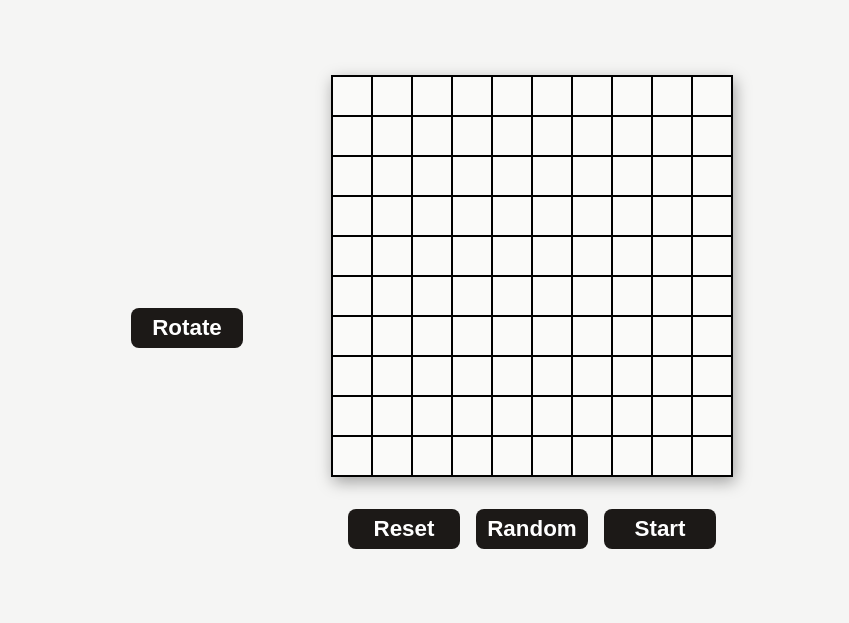
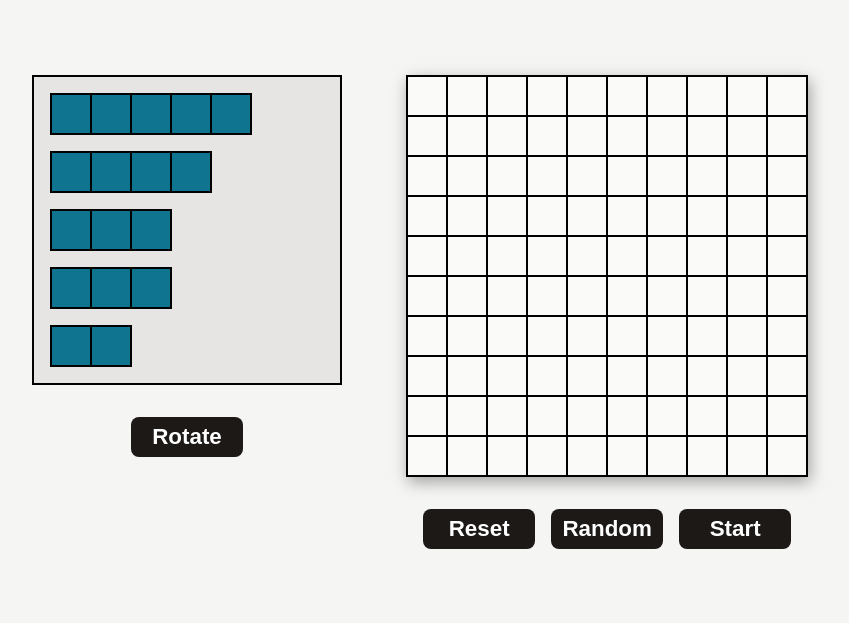
Before and after one commit to ev0clu/battleship, a website built with webpack: page dist/index.html in a window 1280 px wide. Shown: the part 124-747 px from the top of the page, without its empty margins (220-1069 px from the left). Built offline with nearby package versions, Linux system fonts and the light colour scheme; a web font is replaced by a local one.

Commit message:
Drag and drop layout is prepared

```diff
--- a/src/assets/style.css
+++ b/src/assets/style.css
@@ -58,11 +58,12 @@ main {
 }
 
 .content-init {
+    align-items: flex-start;
     gap: 4rem;
 }
 
-#ship-container,
-#ship-choosing-container {
+#init-board-container,
+#init-ship-container {
     display: flex;
     flex-direction: column;
     justify-content: center;
@@ -70,9 +71,40 @@ main {
     gap: 2rem;
 }
 
-#ship-choosing-container {
-    height: 15rem;
-    width: 10rem;
+.ship-drag-container {
+    display: flex;
+    flex-direction: column;
+    justify-content: flex-start;
+    align-items: flex-start;
+    width: 19.4rem;
+    height: 19.4rem;
+    padding: 0.5rem;
+    border: 2px solid black;
+    background-color: #e7e5e4;
+}
+
+.ship-container {
+    display: flex;
+    flex-direction: row;
+    justify-content: flex-start;
+    align-items: flex-start;
+    margin: 0.5rem;
+    border: 0.5px solid black;
+}
+
+.drag-container-toggle {
+    flex-direction: row;
+}
+
+.ship-container-toggle {
+    flex-direction: column;
+}
+
+.cell-ship {
+    border: 1px solid black;
+    cursor: move;
+    height: 2.5rem;
+    width: 2.5rem;
 }
 
 .cell-player-board,
@@ -91,6 +123,7 @@ main {
     cursor: crosshair;
 }
 
+.cell-ship,
 .ship {
     background-color: var(--ship-color);
 }
--- a/src/modules/controller.js
+++ b/src/modules/controller.js
@@ -67,6 +67,13 @@ const controller = (() => {
         });
     };
 
+    const rotateButtonEventListener = () => {
+        const rotateButton = document.getElementById('btn-rotate');
+        rotateButton.addEventListener('click', () => {
+            ui.toggleShipDirection();
+        });
+    };
+
     const resetButtonEventListener = () => {
         const resetButton = document.getElementById('btn-reset');
         resetButton.addEventListener('click', () => {
@@ -108,6 +115,7 @@ const controller = (() => {
 
     const renderInitPage = () => {
         ui.createInitPage();
+        rotateButtonEventListener();
         resetButtonEventListener();
         randomButtonEventListener();
         startButtonEventListener();
--- a/src/modules/ui.js
+++ b/src/modules/ui.js
@@ -95,9 +95,42 @@ const ui = (() => {
         return content;
     };
 
+    const toggleShipDirection = () => {
+        const shipDragContainer = document.querySelector('.ship-drag-container');
+        const shipContainer = document.querySelectorAll('.ship-container');
+
+        shipDragContainer.classList.toggle('drag-container-toggle');
+
+        shipContainer.forEach((element) => {
+            element.classList.toggle('ship-container-toggle');
+        });
+    };
+
+    const createShip = (length) => {
+        const ship = document.createElement('div');
+        ship.setAttribute('class', 'ship-container ');
+
+        for (let i = 0; i < length; i++) {
+            const shipCell = document.createElement('div');
+            shipCell.setAttribute('class', `cell-ship`);
+            shipCell.setAttribute('data-index', `${i}`);
+            ship.appendChild(shipCell);
+        }
+
+        return ship;
+    };
+
     const createShipContainer = () => {
         const shipContainer = document.createElement('div');
-        shipContainer.id = 'ship-container';
+        shipContainer.setAttribute('class', 'ship-drag-container');
+
+        shipContainer.append(
+            createShip(5),
+            createShip(4),
+            createShip(3),
+            createShip(3),
+            createShip(2)
+        );
 
         return shipContainer;
     };
@@ -110,9 +143,9 @@ const ui = (() => {
         return rotateButton;
     };
 
-    const createShipChoosingContainer = () => {
+    const createInitShipContainer = () => {
         const shipChoosingContainer = document.createElement('div');
-        shipChoosingContainer.id = 'ship-choosing-container';
+        shipChoosingContainer.id = 'init-ship-container';
 
         shipChoosingContainer.append(createShipContainer(), createRotateButton());
 
@@ -152,9 +185,9 @@ const ui = (() => {
         return buttonContainer;
     };
 
-    const createShipPlacingBoardContainer = () => {
+    const createInitBoardContainer = () => {
         const placingBoardContainer = document.createElement('div');
-        placingBoardContainer.id = 'ship-container';
+        placingBoardContainer.id = 'init-board-container';
 
         placingBoardContainer.append(createBoard('init-board', 10), createButtonContainer());
 
@@ -165,7 +198,7 @@ const ui = (() => {
         const content = document.createElement('div');
         content.classList.add('content-init');
 
-        content.append(createShipChoosingContainer(), createShipPlacingBoardContainer());
+        content.append(createInitShipContainer(), createInitBoardContainer());
 
         return content;
     };
@@ -368,7 +401,8 @@ const ui = (() => {
         setGameoverUI,
         clearBoard,
         setNewGameUI,
-        markShipAreaToHit
+        markShipAreaToHit,
+        toggleShipDirection
     };
 })();
 
```
Also changed, not shown: dist/main.js.
